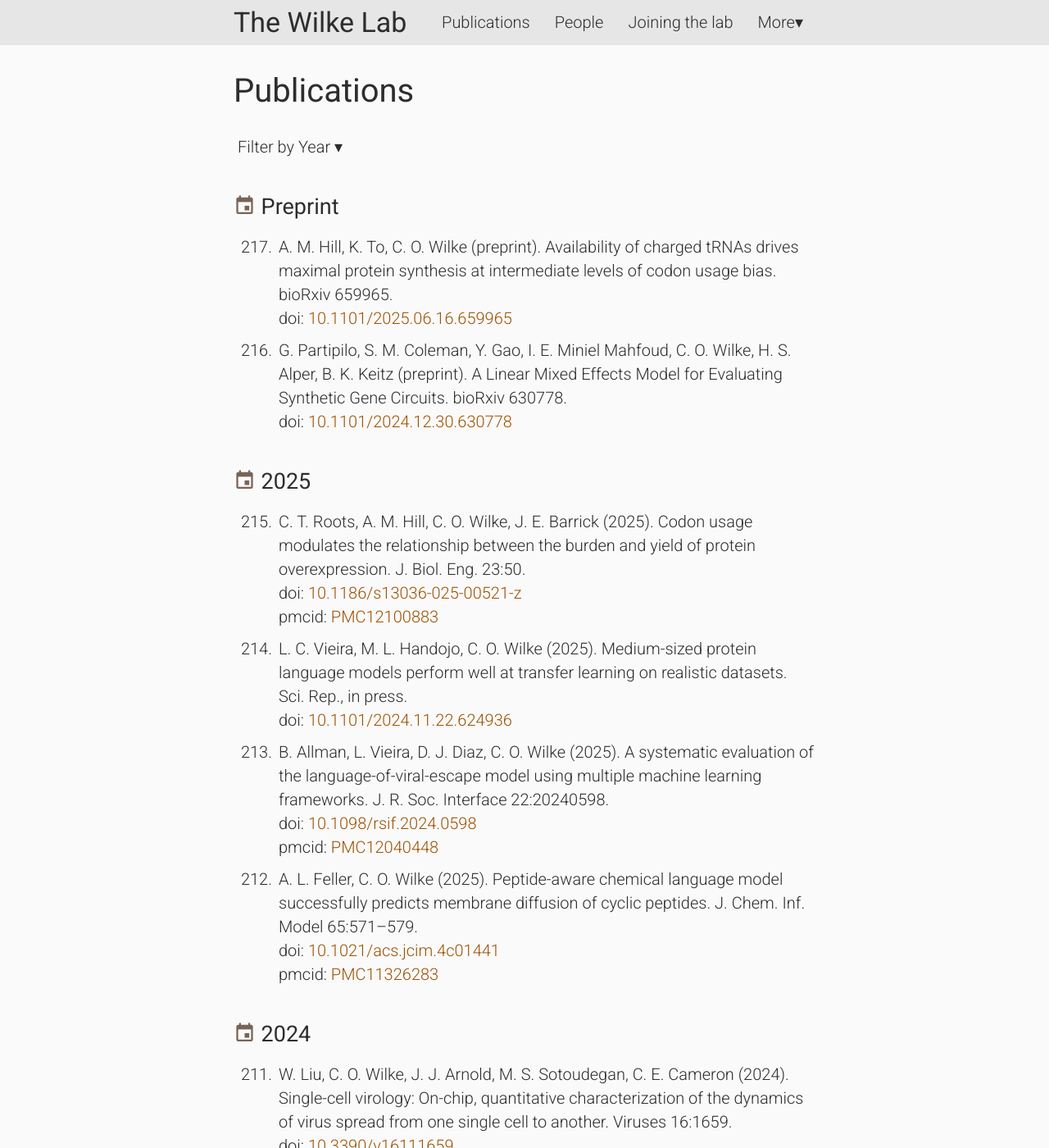
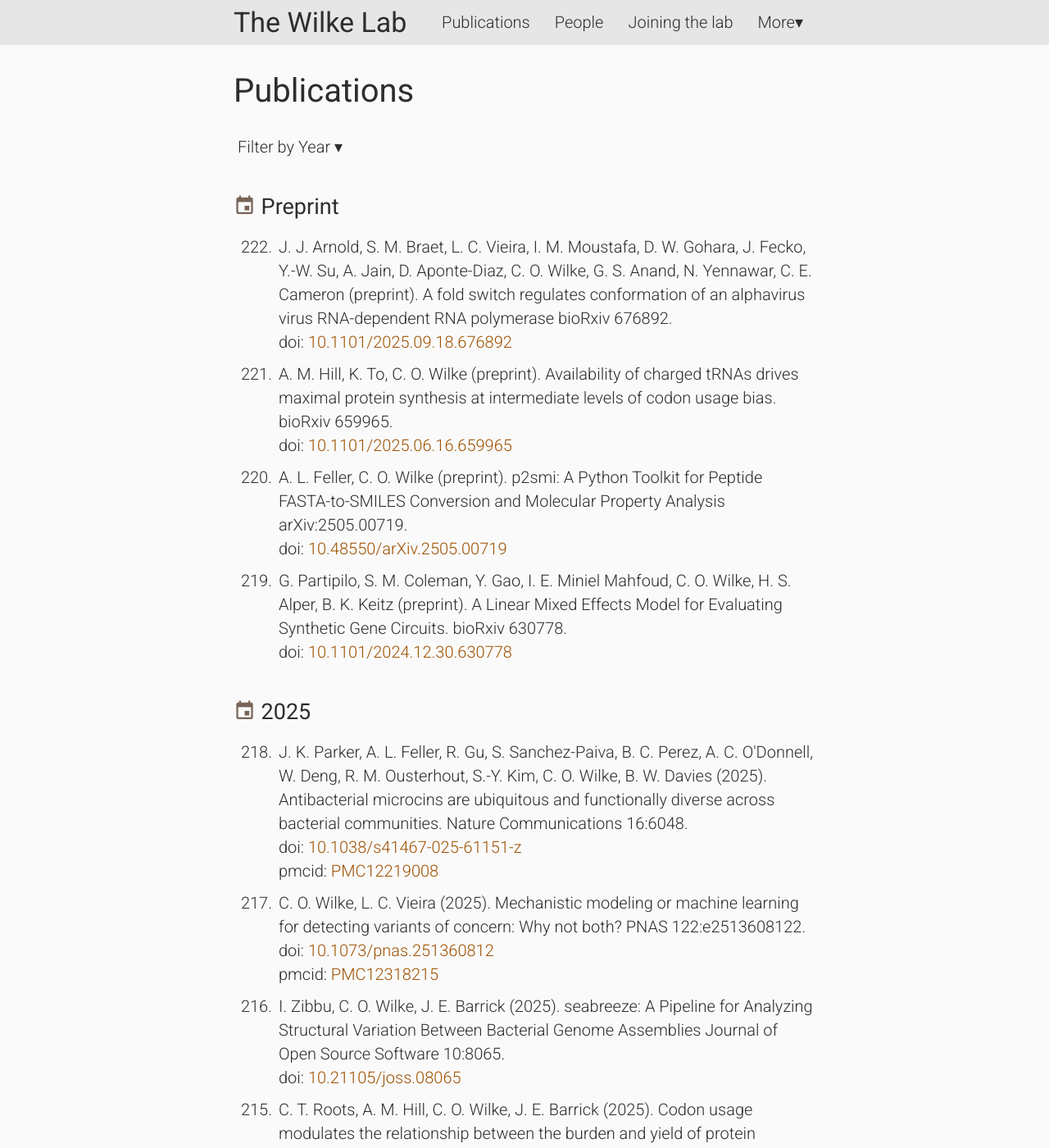
Before and after one commit to wilkelab/wilkelab.github.io, a Jekyll site: the page built from publications.html, in a window 1280 px wide and 1400 px high. Shown: the whole window at 82% size. Built offline with Jekyll 4.4.1, drawn with Linux system fonts in a browser that asks for light colours; nearby versions of some CDN libraries; some of the changed text lies outside the part shown.

Commit message:
update publications

```diff
--- a/_data/publications.yml
+++ b/_data/publications.yml
@@ -1,14 +1,46 @@
+- author: J. J. Arnold, S. M. Braet, L. C. Vieira, I. M. Moustafa, D. W. Gohara, J. Fecko, Y.-W. Su, A. Jain, D. Aponte-Diaz, C. O. Wilke, G. S. Anand, N. Yennawar, C. E. Cameron
+  year: preprint
+  title: A fold switch regulates conformation of an alphavirus virus RNA-dependent RNA polymerase
+  ref: bioRxiv 676892
+  doi: 10.1101/2025.09.18.676892
+
 - author: A. M. Hill, K. To, C. O. Wilke
   year: preprint
   title: Availability of charged tRNAs drives maximal protein synthesis at intermediate levels of codon usage bias.
   ref: bioRxiv 659965
   doi: 10.1101/2025.06.16.659965
 
+- author: A. L. Feller, C. O. Wilke
+  year: preprint
+  title: "p2smi: A Python Toolkit for Peptide FASTA-to-SMILES Conversion and Molecular Property Analysis"
+  ref: "arXiv:2505.00719"
+  doi: 10.48550/arXiv.2505.00719
+
 - author: G. Partipilo, S. M. Coleman, Y. Gao, I. E. Miniel Mahfoud, C. O. Wilke, H. S. Alper, B. K. Keitz
   year: preprint
   title: A Linear Mixed Effects Model for Evaluating Synthetic Gene Circuits.
   ref: bioRxiv 630778
   doi: 10.1101/2024.12.30.630778
+
+- author: J. K. Parker, A. L. Feller, R. Gu, S. Sanchez-Paiva, B. C. Perez, A. C. O'Donnell, W. Deng, R. M. Ousterhout, S.-Y. Kim, C. O. Wilke, B. W. Davies
+  year: 2025
+  title: Antibacterial microcins are ubiquitous and functionally diverse across bacterial communities.
+  ref: "Nature Communications 16:6048"
+  doi: 10.1038/s41467-025-61151-z
+  pmcid: PMC12219008
+
+- author: C. O. Wilke, L. C. Vieira
+  year: 2025
+  title: "Mechanistic modeling or machine learning for detecting variants of concern: Why not both?"
+  ref: "PNAS 122:e2513608122"
+  doi: 10.1073/pnas.251360812
+  pmcid: PMC12318215
+
+- author: I. Zibbu, C. O. Wilke, J. E. Barrick
+  year: 2025
+  title: "seabreeze: A Pipeline for Analyzing Structural Variation Between Bacterial Genome Assemblies"
+  ref: "Journal of Open Source Software 10:8065"
+  doi: 10.21105/joss.08065
 
 - author: C. T. Roots, A. M. Hill, C. O. Wilke, J. E. Barrick
   year: 2025
@@ -20,9 +52,9 @@
 - author: L. C. Vieira, M. L. Handojo, C. O. Wilke
   year: 2025
   title: Medium-sized protein language models perform well at transfer learning on realistic datasets.
-  ref: "Sci. Rep., in press"
-  doi: 10.1101/2024.11.22.624936
-  note: doi points to preprint
+  ref: "Sci. Rep. 15:21400"
+  doi: 10.1038/s41598-025-05674-x
+  pmcid: PMC12217344
 
 - author: B. Allman, L. Vieira, D. J. Diaz, C. O. Wilke
   year: 2025
```
